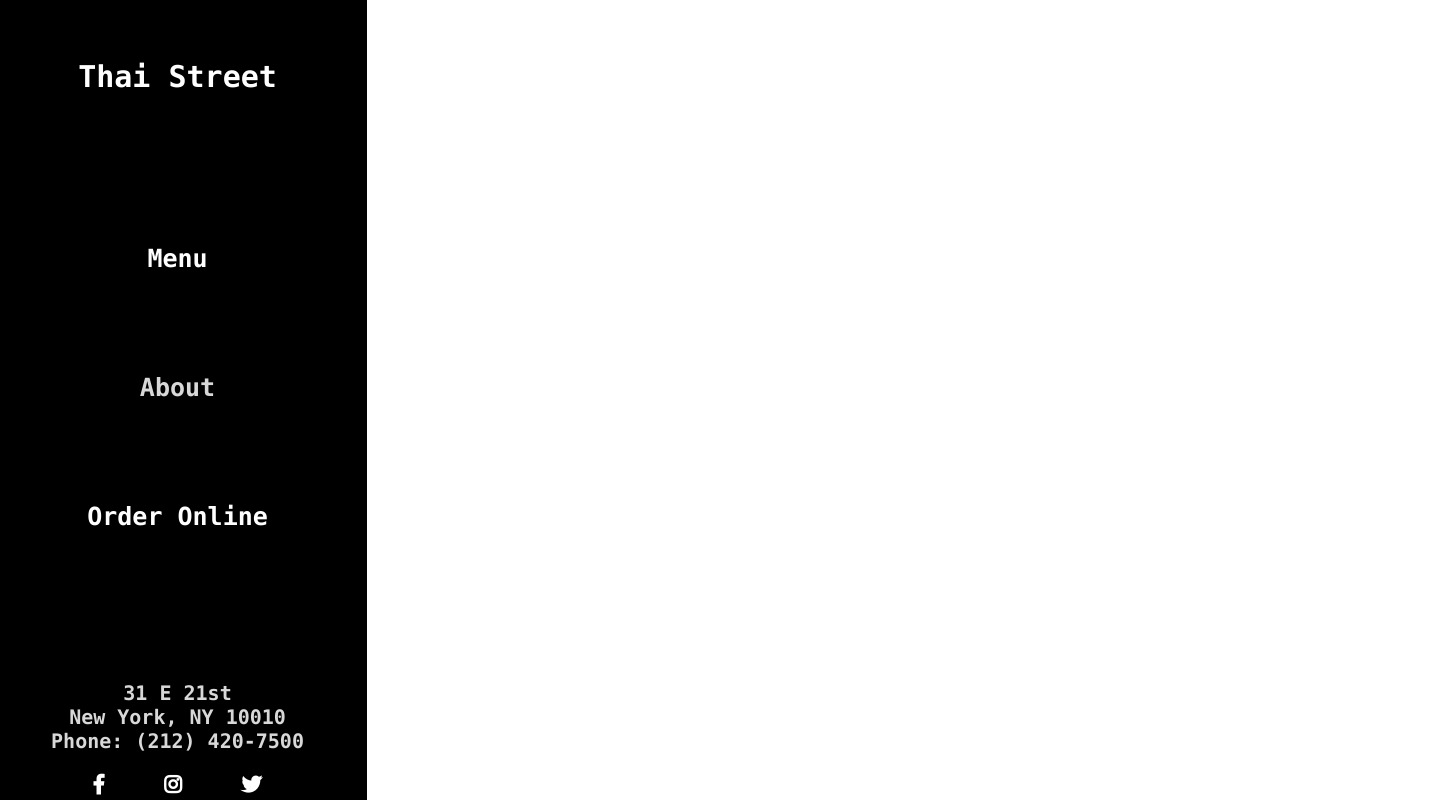
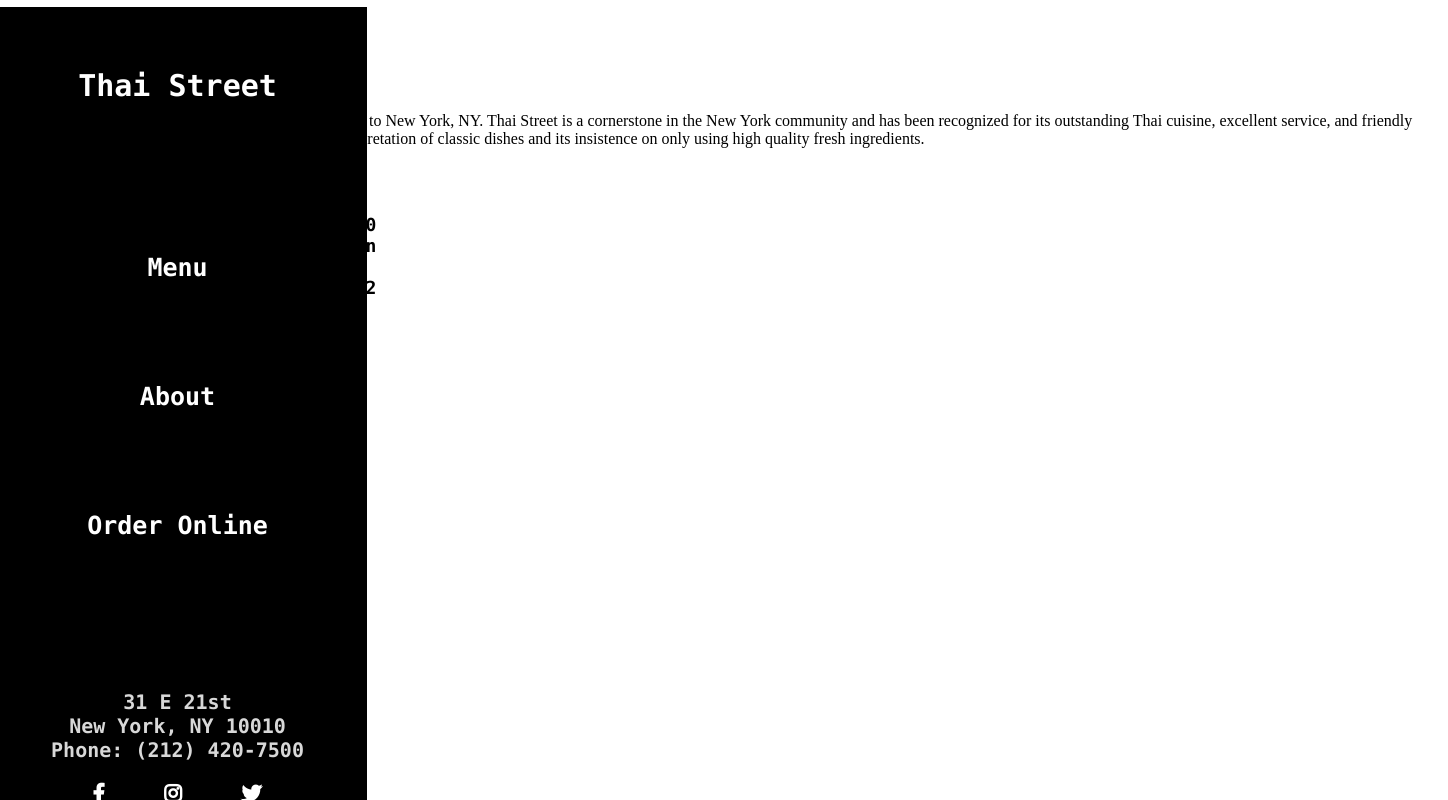
Before and after one commit to ashleyfrancisco06/thaistreetapp, a React (Create React App) app in the folder thai-street-app/: page /about in a window 1280 px wide. Shown: the top 800 px of the page, 1448 px wide, since content can reach past the window. Built offline with nearby package versions, Linux system fonts and the light colour scheme.

Commit message:
added about page

```diff
--- /dev/null
+++ b/thai-street-app/src/About/About.css
@@ -0,0 +1,99 @@
+
+.About {
+  width: 1440px;
+  height: 1019px;
+
+}
+.About-Us {
+  width: 121px;
+  height: 29px;
+  font-family: Menlo;
+  font-size: 25px;
+  font-weight: bold;
+  font-style: normal;
+  font-stretch: normal;
+  line-height: normal;
+  letter-spacing: normal;
+  color: #f10522;
+}
+.Our-Story {
+  width: 114px;
+  height: 24px;
+  font-family: Menlo;
+  font-size: 21px;
+  font-weight: bold;
+  font-style: normal;
+  font-stretch: normal;
+  line-height: normal;
+  letter-spacing: normal;
+  color: #f10522;
+}
+.Thai-Street-offers-d {
+  width: 379px;
+  height: 414px;
+  font-family: Menlo;
+  font-size: 18px;
+  font-weight: bold;
+  font-style: normal;
+  font-stretch: normal;
+  line-height: normal;
+  letter-spacing: normal;
+  color: #000000;
+}
+.We-Deliver {
+  width: 127px;
+  height: 24px;
+  font-family: Menlo;
+  font-size: 21px;
+  font-weight: bold;
+  font-style: normal;
+  font-stretch: normal;
+  line-height: normal;
+  letter-spacing: normal;
+  color: #f10522;
+}
+.The-estimated-delive {
+  width: 378px;
+  height: 235px;
+  font-family: Menlo;
+  font-size: 18px;
+  font-weight: bold;
+  font-style: normal;
+  font-stretch: normal;
+  line-height: normal;
+  letter-spacing: normal;
+  color: #000000;
+}
+.The-estimated-delive .text-style-1 {
+  font-size: 20px;
+}
+.-E-21st-St-New-Yor {
+  width: 228px;
+  height: 84px;
+  font-family: Menlo;
+  font-size: 18px;
+  font-weight: bold;
+  font-style: normal;
+  font-stretch: normal;
+  line-height: normal;
+  letter-spacing: normal;
+  color: #000000;
+}
+.Store-Hours-Mon---F {
+  width: 318px;
+  height: 108px;
+  font-family: Menlo;
+  font-size: 18px;
+  font-weight: bold;
+  font-style: normal;
+  font-stretch: normal;
+  line-height: normal;
+  letter-spacing: normal;
+  color: #000000;
+}
+.Store-Hours-Mon---F .text-style-1 {
+  font-size: 20px;
+}
+.Store-Hours-Mon---F .text-style-2 {
+  color: #f10522;
+}
--- /dev/null
+++ b/thai-street-app/src/About/About.js
@@ -0,0 +1,43 @@
+import React from 'react'
+import './About.css'
+const About =()=>{
+    return (
+      <div className="About">
+        <h1 className="About-Us">About Us</h1>
+        <div>
+        <div>
+        <h3 className="Our-Story">Our Story</h3>
+            <p className="Thai-Street-offers">
+          Thai Street offers delicious dining, takeout and delivery to New
+          York, NY. Thai Street is a cornerstone in the New York community
+          and has been recognized for its outstanding Thai cuisine,
+          excellent service, and friendly staff. Our Thai restaurant is
+          known for its modern interpretation of classic dishes and its
+          insistence on only using high quality fresh ingredients.
+        </p>
+        </div>
+        <div>
+            <h3 className="We-Deliver">We Deliver</h3>
+            <p className="The-estimated-delive">
+          The estimated delivery time is: 30 to 60 minutes. Delivery fee: $0
+          in 1 mile range, $5 in 1.2 miles range We do not deliver beyond
+          1.2 miles.
+        </p>
+        </div>
+        </div>
+        <div>
+            <p className="-E-21st-St-New-Yor ">31 E 21st St New York, NY 10010 Phone: (212) 420-7500</p>
+            <p className="Store-Hours-Mon---F ">
+            <br/>
+            Store Hours:
+            <br/>
+            Mon - Fri:	12:00 PM - 09:30 PM
+            <br/>
+            Saturday:	Closed
+            <br/>
+            Sunday:	12:00 PM - 09:30 PM</p>
+        </div>
+      </div>
+    );
+}
+export default About
--- a/thai-street-app/src/App.js
+++ b/thai-street-app/src/App.js
@@ -4,6 +4,7 @@ import './App.css';
 import Header from './Header/Header'
 import Menu from './Menu/Menu'
 import Home from './Home/Home'
+import About from './About/About'
 
 class App extends Component {
 
@@ -14,7 +15,7 @@ class App extends Component {
         <Header />
         <Route path='/' exact component={ Home } />
         <Route path='/menu' exact component={ Menu } />
-
+        <Route path='/about' exact component={About} />
       </div>
     );
   }
--- a/thai-street-app/src/Header/Header.js
+++ b/thai-street-app/src/Header/Header.js
@@ -14,11 +14,13 @@ const Header = () => {
         <li className="menu">
           <Link to="/menu">Menu</Link>
         </li>
-        <li className="about">About</li>
+        <li className="about">
+          <Link to="/about">About</Link>
+        </li>
         <li className="order">
           <a href="https://www.seamless.com/menu/thai-street-31st-e-21st-st--21-new-york/975663">
             Order Online
-            </a>
+          </a>
         </li>
       </nav>
       <Footer />
```
